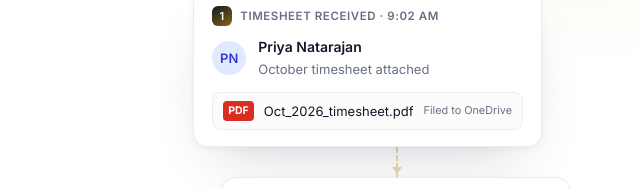
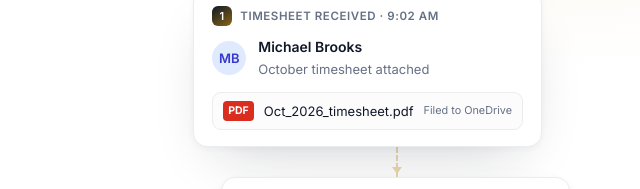
Before and after one commit to StaffFlowpro/StaffFlow-Site, a plain HTML site: page index.html in a window 1280 px wide. Shown: the part 166-355 px from the top of the page, 590-1230 px from the left. Drawn offline with Linux system fonts and the light colour scheme.

Commit message:
Website: sample consultant renamed to Michael Brooks
Website: sample consultant renamed to Michael Brooks

The homepage timesheet card now shows Michael Brooks (MB) instead of Priya Natarajan.

Lines: 1 added, 1 removed (index.html)

```diff
--- a/index.html
+++ b/index.html
@@ -254,7 +254,7 @@ footer a:hover{color:var(--ink)}
       <span class="sample">Sample data</span>
       <div class="fcard f1">
         <div class="lbl"><i>1</i>Timesheet received · 9:02 AM</div>
-        <div class="mail"><div class="ava">PN</div><div><b>Priya Natarajan</b><span>October timesheet attached</span></div></div>
+        <div class="mail"><div class="ava">MB</div><div><b>Michael Brooks</b><span>October timesheet attached</span></div></div>
         <div class="att"><em>PDF</em>Oct_2026_timesheet.pdf<small>Filed to OneDrive</small></div>
       </div>
       <div class="link"></div>
```
